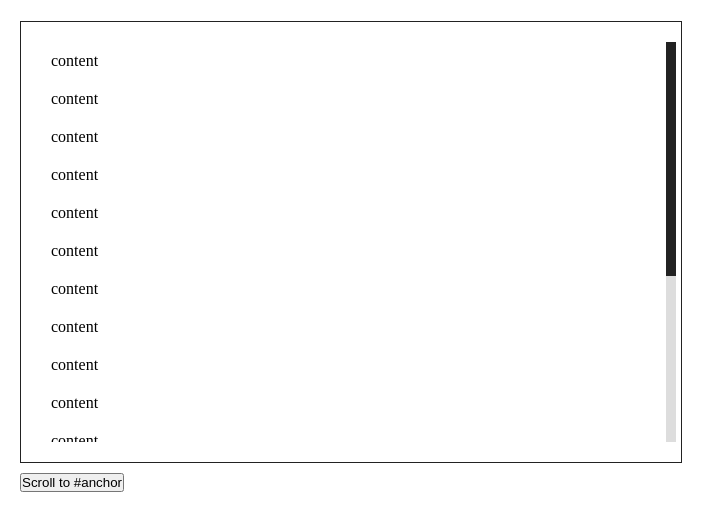
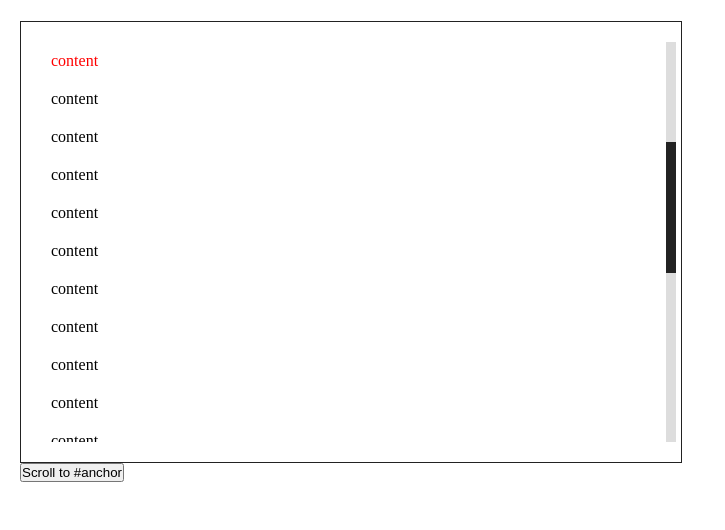
Before and after one commit to hitsujiwool/simple-scroll, a plain HTML site: page example/index.html in a window 1280 px wide. Both pictures are taken after a click on the button "Scroll to #anchor". Shown: the part 50-580 px from the top of the page, without its empty margins (0-725 px from the left). Drawn offline with nearby package versions, Linux system fonts and the light colour scheme.

Commit message:
こまごま修正

```diff
--- a/example/index.html
+++ b/example/index.html
@@ -24,6 +24,20 @@
 				 <li>content</li>
 				 <li>content</li>
 				 <li>content</li>
+				 <li id="anchor">content</li>
+				 <li>content</li>
+				 <li>content</li>
+				 <li>content</li>
+				 <li>content</li>
+				 <li>content</li>
+				 <li>content</li>
+				 <li>content</li>
+				 <li>content</li>
+				 <li>content</li>
+				 <li>content</li>
+				 <li>content</li>
+				 <li>content</li>
+				 <li>content</li>
 				 <li>content</li>
 				 <li>content</li>
 				 <li>content</li>
@@ -36,7 +50,7 @@
 				 <li>content</li>
 			</ul>
 		</div>
-		<input type="button" id="scrollTo" value="Scroll to #anchor"/>
+		<input type="button" id="btn" value="Scroll to #anchor"/>
 	</div>
 </div>
 </body>
--- a/example/site.js
+++ b/example/site.js
@@ -1,11 +1,11 @@
 $(function() {
-  var scrollable = $('#example1 .target').scrollable({'visibleHeight': 400});
-  scrollable.scrollable.api(0)
-  .on('start', function() {
-  })
-  .on('scroll', function() {
-    console.log('scroll');
-  })
-  .on('stop', function() {
+  var scrollable = $('#example1 .target').scrollable({'visibleHeight': 400}),
+      api = scrollable.scrollable.api(0);
+  api.on('scroll', function() {
+    console.log(this.scrollTop());
+  });
+
+  $('#btn').bind('click', function() {
+      api.scrollTo('#anchor');
   });
 });
```
Also changed, not shown: jquery.simple-scroll.js.
